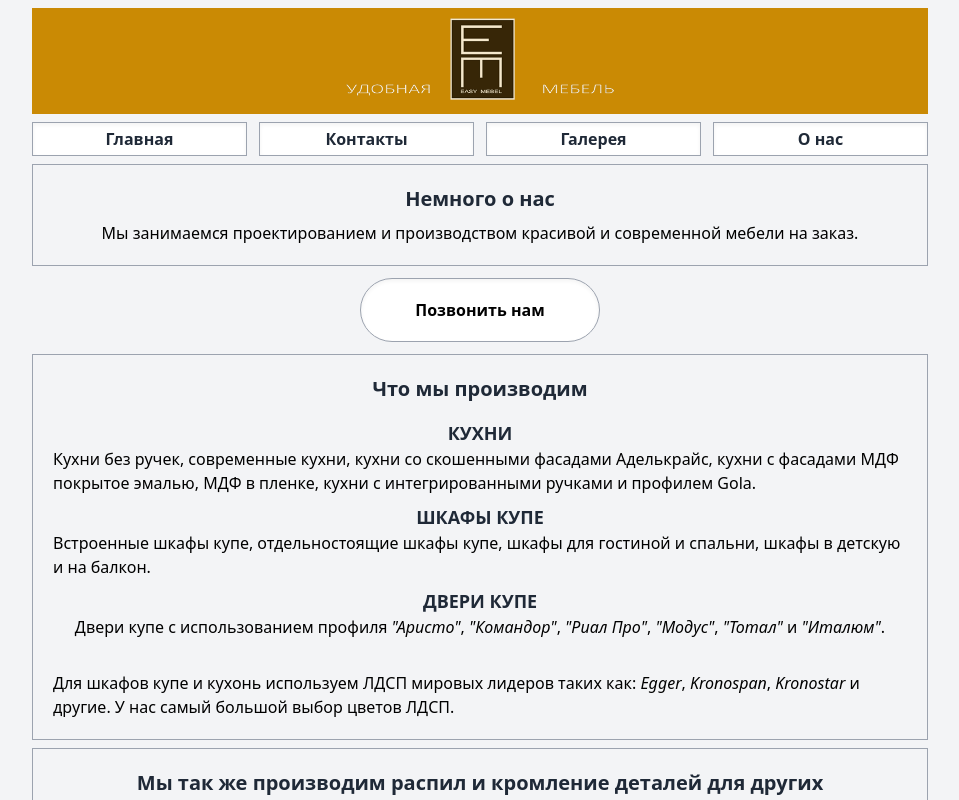
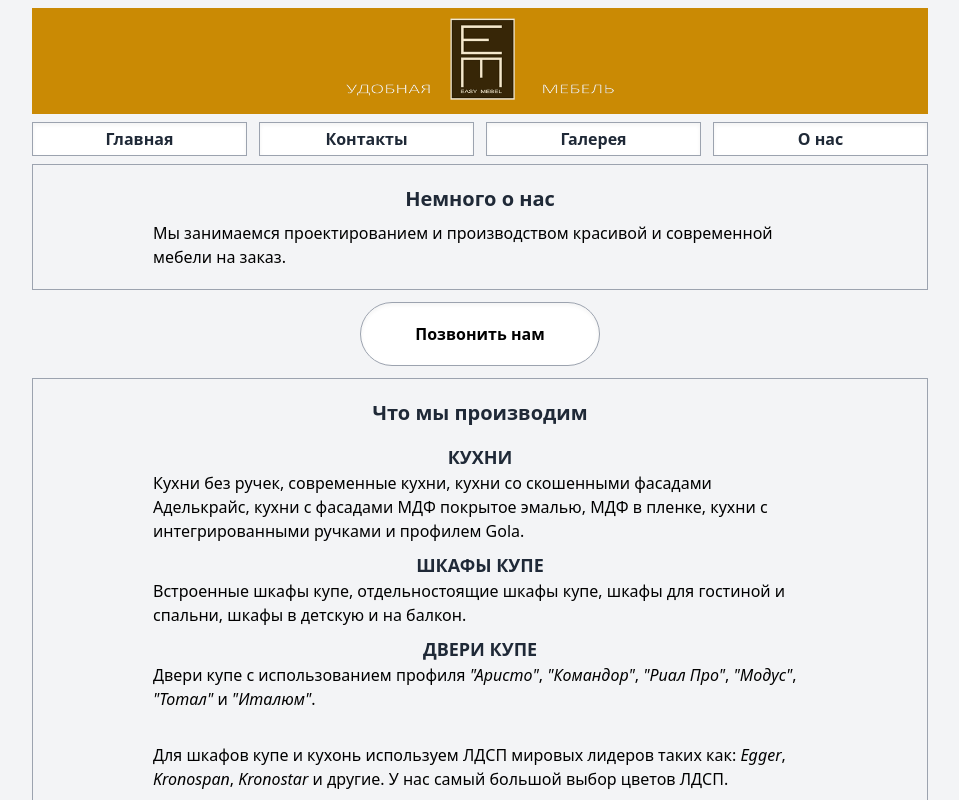
Before and after one commit to synalice/easy-mebel, a Next.js app: page / in a window 1280 px wide. Shown: the top 800 px of the page, without its empty margins (160-1119 px from the left). Built offline with nearby package versions, Linux system fonts and the light colour scheme.

Commit message:
feat: add more responsivness

```diff
--- a/components/Main.tsx
+++ b/components/Main.tsx
@@ -4,7 +4,7 @@ interface IMainProps {
 
 export default function Main({ children }: IMainProps) {
   return (
-    <div className="p-3 my-2 border border-gray-400">
+    <div className="p-3 sm:py-3 sm:px-12 md:py-3 md:px-28 my-2 border border-gray-400">
       <div className="rounded-lg p-2 flex flex-col items-center">
         {children}
       </div>
```
